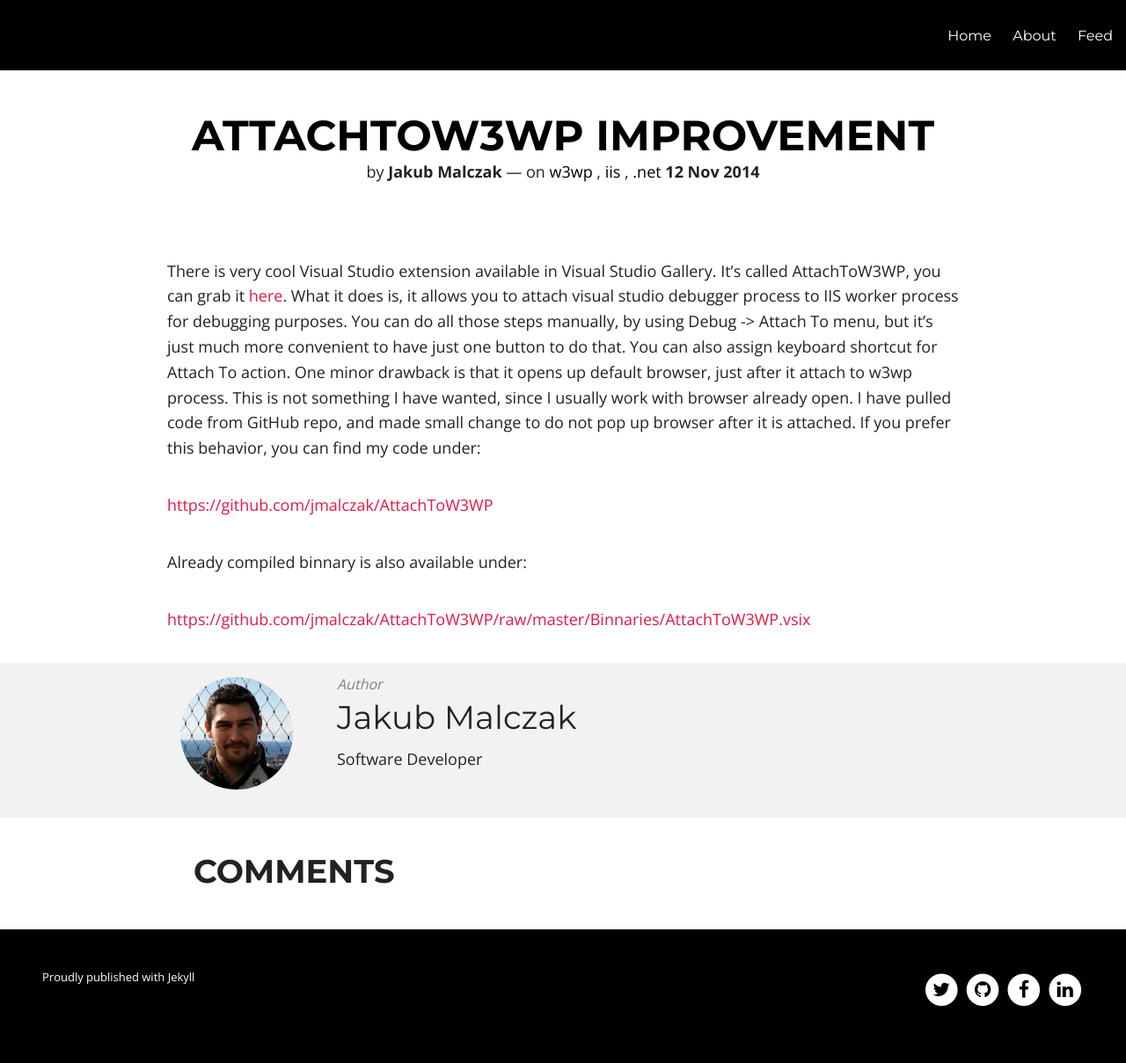
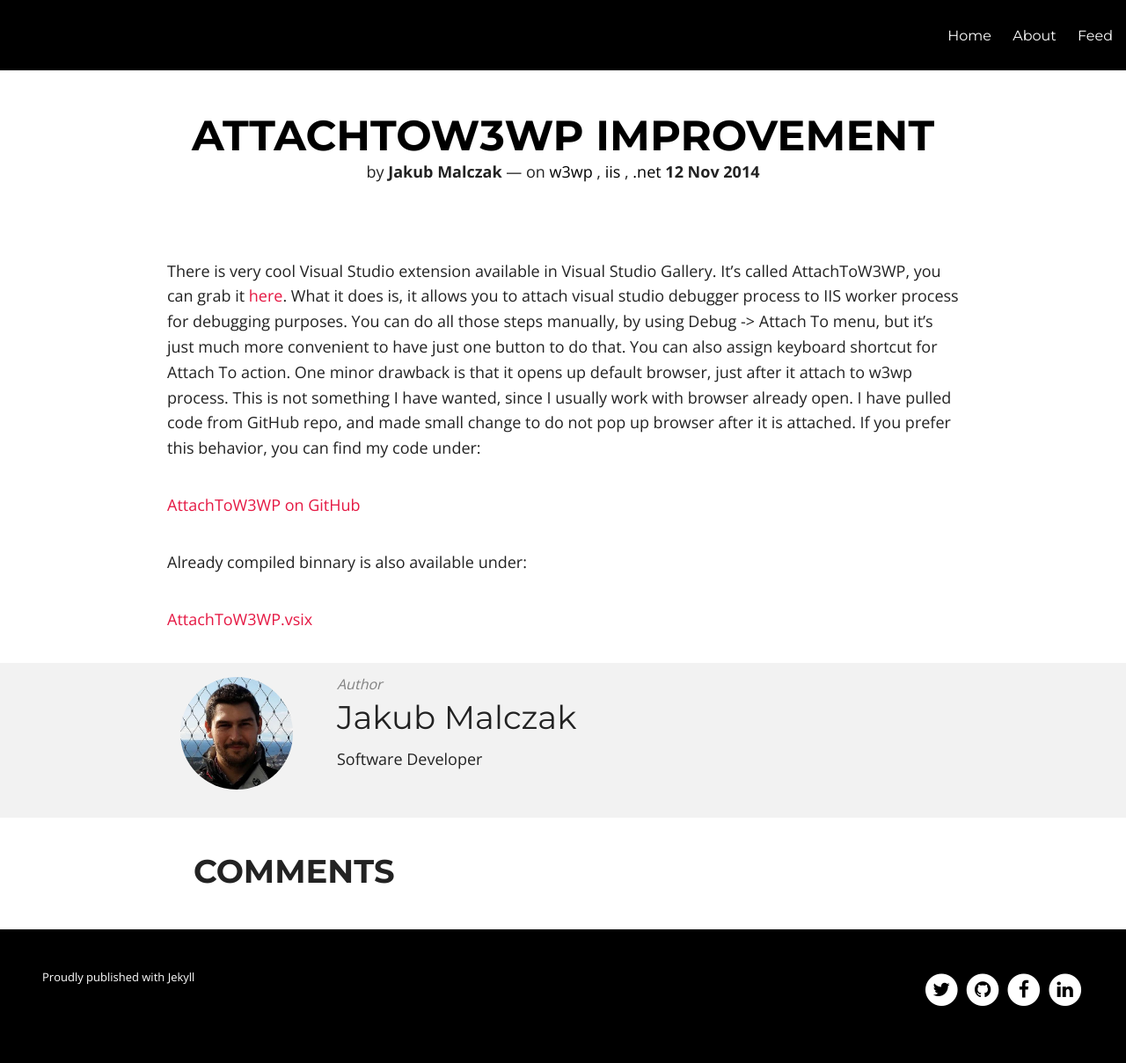
Before and after one commit to jmalczak/jmalczak.github.io, a Jekyll site: the page built from _posts/2014-11-12-attachtow3wp-change.md, in a window 1280 px wide. Shown: the whole page at 88% size. Built offline with Jekyll 4.4.1, drawn with Linux system fonts in a browser that asks for light colours; nearby versions of some CDN libraries; comment, search, counter and statistics services are not loaded.

Commit message:
Made link text smaler

```diff
--- a/_posts/2014-11-12-attachtow3wp-change.md
+++ b/_posts/2014-11-12-attachtow3wp-change.md
@@ -11,8 +11,8 @@
 ---
 There is very cool Visual Studio extension available in Visual Studio Gallery. It's called AttachToW3WP, you can grab it [here](https://visualstudiogallery.msdn.microsoft.com/14b2a959-446f-406c-bcf0-abe87fc529e7). What it does is, it allows you to attach visual studio debugger process to IIS worker process for debugging purposes. You can do all those steps manually, by using Debug -> Attach To menu, but it's just much more convenient to have just one button to do that. You can also assign keyboard shortcut for Attach To action. One minor drawback is that it opens up default browser, just after it attach to w3wp process. This is not something I have wanted, since I usually work with browser already open. I have pulled code from GitHub repo, and made small change to do not pop up browser after it is attached. If you prefer this behavior, you can find my code under:
 
-[https://github.com/jmalczak/AttachToW3WP](https://github.com/jmalczak/AttachToW3WP)
+[AttachToW3WP on GitHub](https://github.com/jmalczak/AttachToW3WP)
 
 Already compiled binnary is also available under:
 
-[https://github.com/jmalczak/AttachToW3WP/raw/master/Binnaries/AttachToW3WP.vsix](https://github.com/jmalczak/AttachToW3WP/raw/master/Binnaries/AttachToW3WP.vsix)
+[AttachToW3WP.vsix](https://github.com/jmalczak/AttachToW3WP/raw/master/Binnaries/AttachToW3WP.vsix)
```
